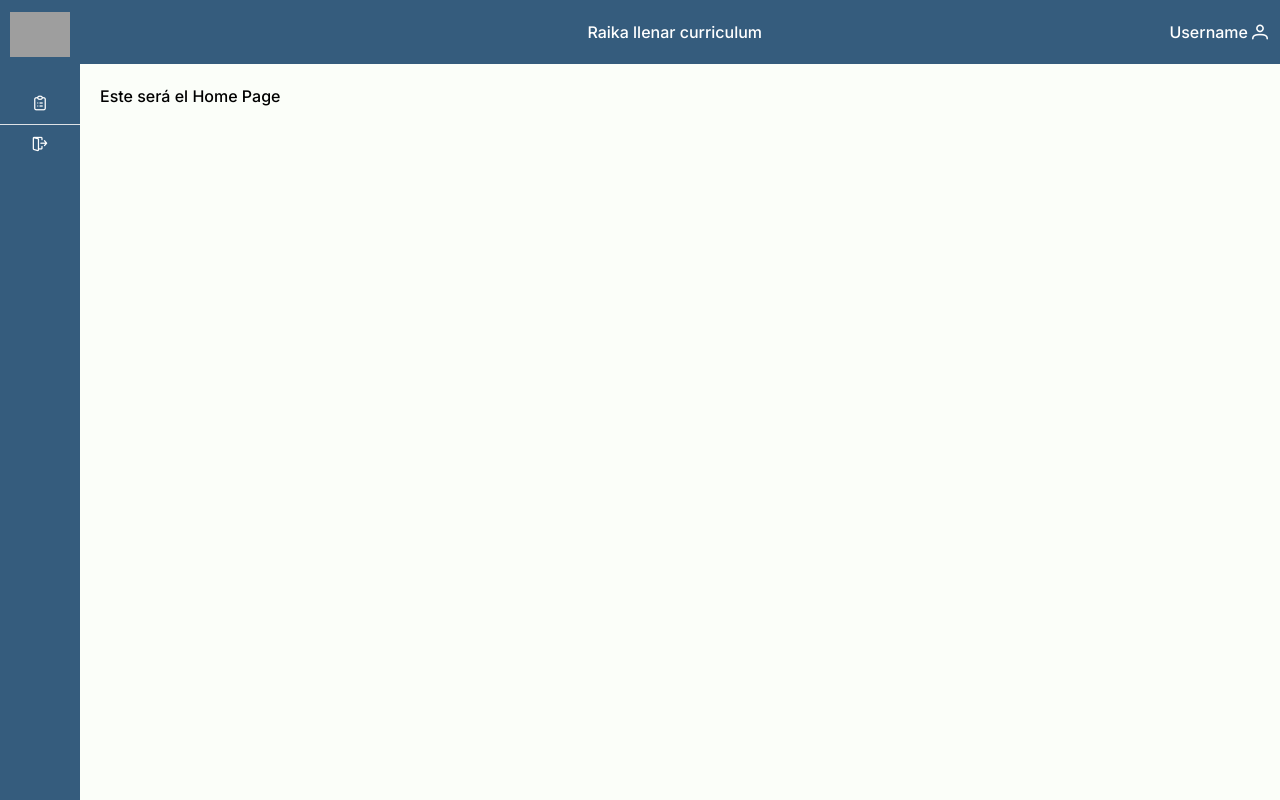
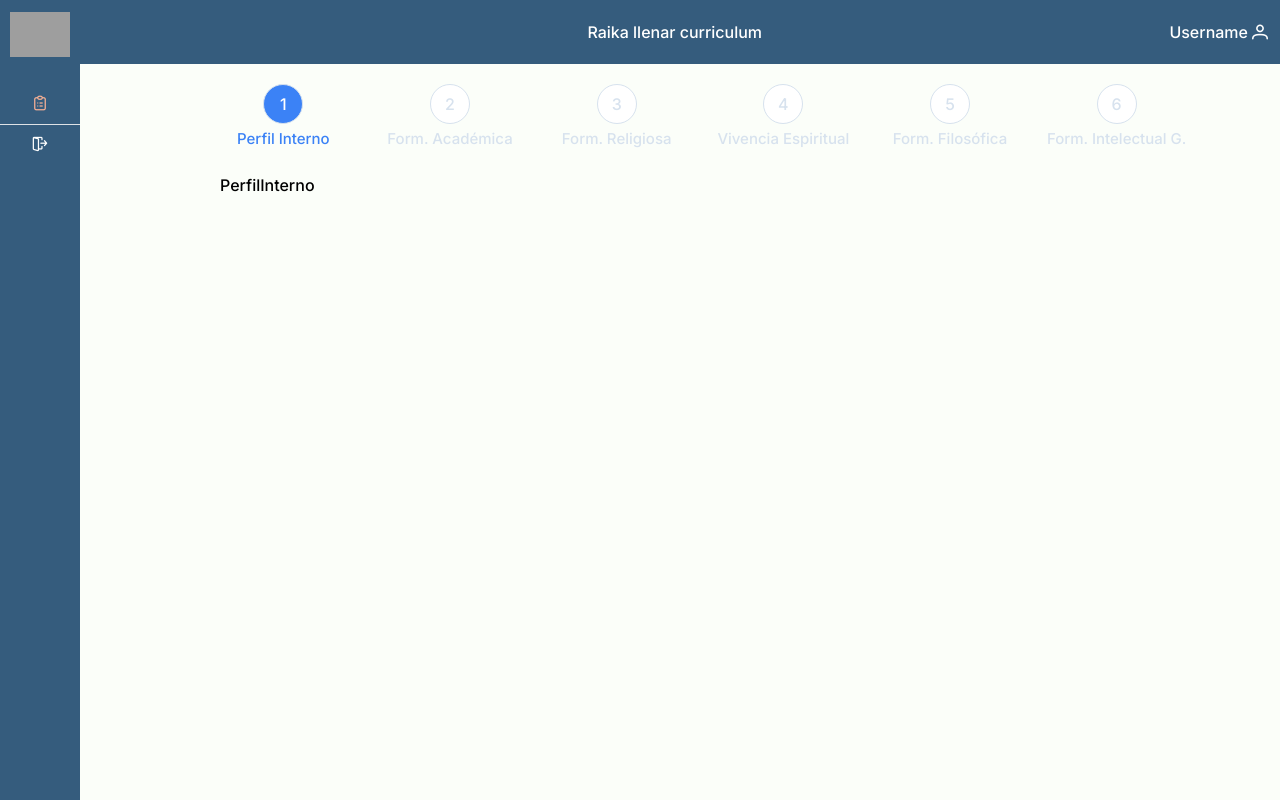
Before and after one commit to Eduardodac/occRaikaApp, a React (Vite) app: page /curriculum/perfil-interno in a window 1280 px wide. Before the commit this address led to /home. Built offline with nearby package versions, Linux system fonts and the light colour scheme; grey boxes are pictures that could not be loaded.

Commit message:
Agrega al router direcciones de curriculum

```diff
--- a/src/pages/Curriculum.tsx
+++ /dev/null
@@ -1,34 +0,0 @@
-
-import { StepIcon } from '../components/curriculum/StepIcon';
-import { useEffect, useState } from 'react';
-import { indexStepStore } from '../store/curriculumStep';
-
-export function Curriculum() {
-    const [barWidth, setBarWidth] = useState("0%");
-    const indexStepSelected = indexStepStore((state)=> state.index)
-
-    useEffect(()=>{
-        const barPercetaje = ((indexStepSelected-1)*20).toString()+"%";
-        setBarWidth(barPercetaje);
-    },[indexStepSelected])
-
-    useEffect
-    return (
-        <div className="w-10/12 relative m-auto mb-10">
-            <div className="flex flex-row justify-around content-center">
-                <StepIcon index = {1} icon="1" title="Perfil Interno"></StepIcon>
-                <StepIcon index = {2} icon="2" title="Form. Académica"></StepIcon>
-
-                <StepIcon index = {3} icon="3" title="Form. Religiosa"></StepIcon>
-                <StepIcon index = {4} icon="4" title="Vivencia Espiritual"></StepIcon>
-
-                <StepIcon index = {5} icon="5" title="Form. Filosófica"></StepIcon>
-                <StepIcon index = {6} icon="6" title="Form. Intelectual G."></StepIcon>
-
-                <div className="absolute z-0 mx-1/20 h-0.5 w-10/12" style={{top:"28%"}}>
-                    <span className="absolute z-0 transition-all h-full bg-progressBarInactive" id="barIndicator" style={{width:barWidth}}></span>
-                </div>
-            </div>
-        </div>
-    )
-}
--- /dev/null
+++ b/src/pages/Curriculum/Academica.tsx
@@ -0,0 +1,6 @@
+
+export const Academica = () => {
+  return (
+    <div>Academica</div>
+  )
+}
--- /dev/null
+++ b/src/pages/Curriculum/Curriculum.tsx
@@ -0,0 +1,38 @@
+
+import { StepIcon } from '../../components/curriculum/StepIcon';
+import { useEffect, useState } from 'react';
+import { indexStepStore } from '../../store/curriculumStep';
+import { Outlet } from 'react-router-dom';
+
+export function Curriculum() {
+    const [barWidth, setBarWidth] = useState("0%");
+    const indexStepSelected = indexStepStore((state) => state.index)
+
+    useEffect(() => {
+        const barPercetaje = ((indexStepSelected - 1) * 20).toString() + "%";
+        setBarWidth(barPercetaje);
+    }, [indexStepSelected])
+
+    useEffect
+    return (
+        <div className="w-10/12 relative m-auto mb-10">
+            <div className="flex flex-row justify-around content-center">
+                <StepIcon index={1} icon="1" title="Perfil Interno"></StepIcon>
+                <StepIcon index={2} icon="2" title="Form. Académica"></StepIcon>
+
+                <StepIcon index={3} icon="3" title="Form. Religiosa"></StepIcon>
+                <StepIcon index={4} icon="4" title="Vivencia Espiritual"></StepIcon>
+
+                <StepIcon index={5} icon="5" title="Form. Filosófica"></StepIcon>
+                <StepIcon index={6} icon="6" title="Form. Intelectual G."></StepIcon>
+
+                <div className="absolute z-0 mx-1/20 h-0.5 w-10/12" style={{ top: "28%" }}>
+                    <span className="stepEmp__indicador" id="barIndicator" style={{ width: barWidth }}></span>
+                </div>
+            </div>
+            <div className=" w-full m-5 bg-fondo text-black">
+                <Outlet></Outlet>
+            </div>
+        </div>
+    )
+}
--- /dev/null
+++ b/src/pages/Curriculum/Espiritual.tsx
@@ -0,0 +1,6 @@
+
+export const Espiritual = () => {
+  return (
+    <div>Espiritual</div>
+  )
+}
--- /dev/null
+++ b/src/pages/Curriculum/Filosofica.tsx
@@ -0,0 +1,5 @@
+export const Filosofica = () => {
+  return (
+    <div>Filosofica</div>
+  )
+}
--- /dev/null
+++ b/src/pages/Curriculum/Intelectual.tsx
@@ -0,0 +1,5 @@
+export const Intelectual = () => {
+  return (
+    <div>Intelectual</div>
+  )
+}
--- /dev/null
+++ b/src/pages/Curriculum/PerfilInterno.tsx
@@ -0,0 +1,6 @@
+
+export const PerfilInterno = () => {
+  return (
+    <div>PerfilInterno</div>
+  )
+}
--- /dev/null
+++ b/src/pages/Curriculum/Religiosa.tsx
@@ -0,0 +1,6 @@
+
+export const Religiosa = () => {
+  return (
+    <div>Religiosa</div>
+  )
+}
--- a/src/router/Router.tsx
+++ b/src/router/Router.tsx
@@ -1,7 +1,8 @@
 import { BrowserRouter, Navigate, Route, Routes } from "react-router-dom"
 import { AppNavigatorBar } from "../pages/AppNavigatorBar"
 import { HomePage } from "../pages/HomePage"
-import { Curriculum } from "../pages/Curriculum"
+import { Curriculum } from "../pages/Curriculum/Curriculum"
+import { PerfilInterno } from "../pages/Curriculum/PerfilInterno"
 
 
 
@@ -9,12 +10,16 @@ export const Router = () => {
     return (
         <BrowserRouter>
             <Routes>
-                <Route path="/" element = {<AppNavigatorBar></AppNavigatorBar>}>
-                    <Route path = "home" element={<HomePage/>}/>
-                    <Route path = "Curriculum" element={<Curriculum/>}/>
-
-                    <Route index element={<Navigate to = "/home" replace/>}/>
-                    <Route path = "*" element={<Navigate to = "/home" replace/>}/>
+                <Route path="/" element={<AppNavigatorBar />}>
+                    <Route path="home" element={<HomePage />} />
+                    <Route path="directorio" element={<Curriculum />} />
+                    <Route path="curriculum" element={<Curriculum />}>
+                        <Route path="perfil-interno" element={<PerfilInterno />}/>
+                        <Route index element={<Navigate to="/curriculum/perfil-interno" replace />} />
+                        <Route path="*" element={<Navigate to="/curriculum/perfil-interno" replace />} />
+                    </Route>
+                    <Route index element={<Navigate to="/home" replace />} />
+                    <Route path="*" element={<Navigate to="/home" replace />} />
                 </Route>
             </Routes>
         </BrowserRouter>
--- a/src/shared/LeftMenu.tsx
+++ b/src/shared/LeftMenu.tsx
@@ -1,11 +1,9 @@
 import { SlideMenu } from 'primereact/slidemenu';
 import { menuItems } from './menuItems';
-import { useContext } from 'react';
 import { leftBarStore } from '../store/leftBarStatus';
 
 
 export const LeftMenu = () => {
-    const weigth = "250px"
 
     const { leftMenuItemsIcons, leftMenuItems } = menuItems();
 
--- a/src/shared/menuItems.tsx
+++ b/src/shared/menuItems.tsx
@@ -1,4 +1,3 @@
-import user from "../assets/user.png"
 import {MenuItem} from "./MenuItem";
 import { MenuItemIcon } from "./MenuItemIcon"
 import "../assets/iconos/style.css"
```
